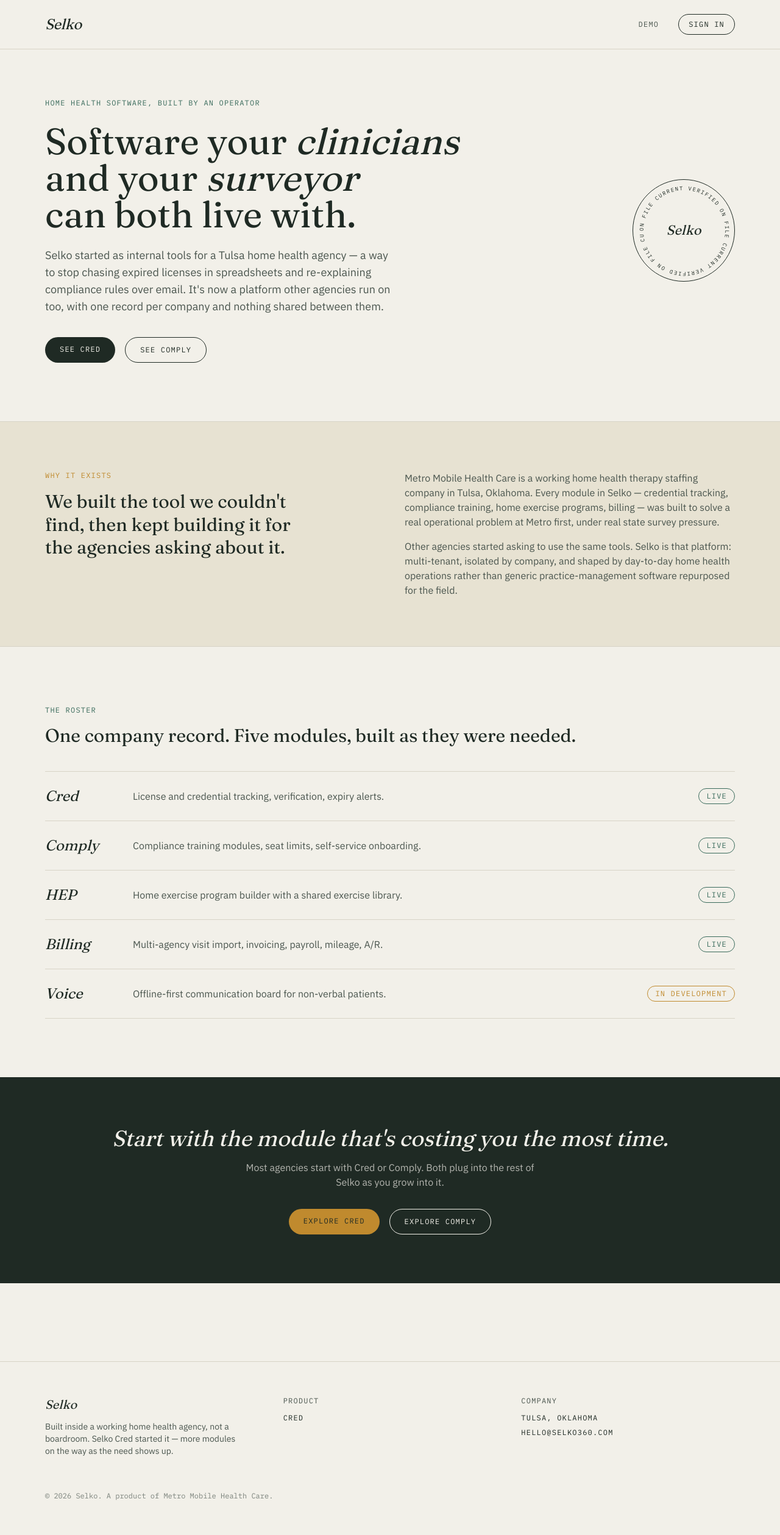
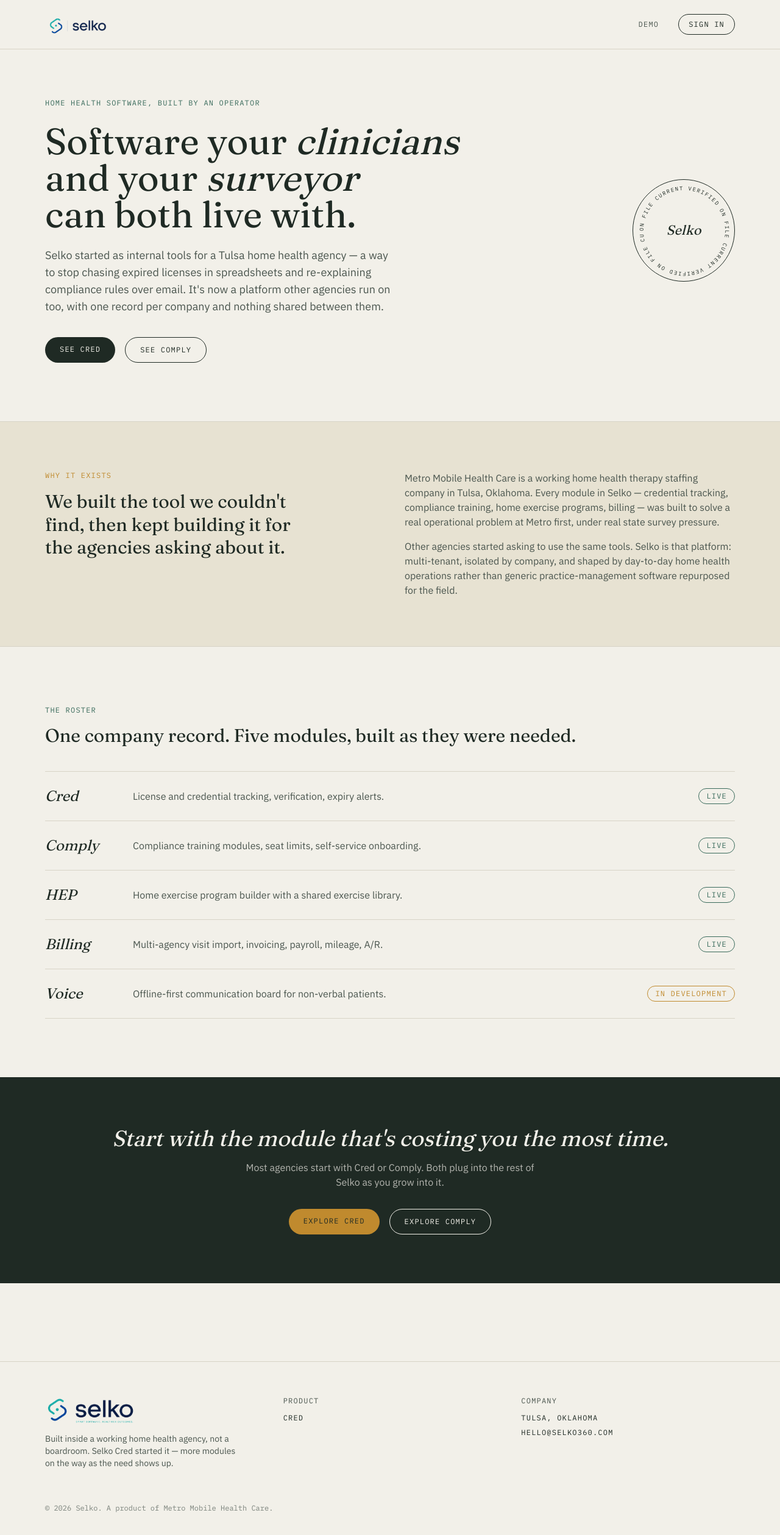
Before and after one commit to metromobilehc-beep/selko-site, a Next.js app: page / in a window 1280 px wide. Shown: the top 2518 px of the page at 61% size. Built offline with nearby package versions, Linux system fonts and the light colour scheme.

Commit message:
Add files via upload

```diff
--- a/components/Footer.js
+++ b/components/Footer.js
@@ -1,12 +1,19 @@
 import Link from 'next/link';
+import Image from 'next/image';
 
 export default function Footer() {
   return (
     <footer className="border-t border-line mt-32">
       <div className="max-w-content mx-auto px-6 py-14 grid gap-10 md:grid-cols-3">
         <div>
-          <p className="font-display italic text-xl">Selko</p>
-          <p className="mt-3 text-sm text-ink-soft max-w-xs">
+          <Image
+            src="/logo-primary.png"
+            alt="Selko — Smart software. Healthier outcomes."
+            width={818}
+            height={264}
+            className="h-12 w-auto mb-3"
+          />
+          <p className="text-sm text-ink-soft max-w-xs">
             Built inside a working home health agency, not a boardroom.
             Selko Cred started it — more modules on the way as the need
             shows up.
--- a/components/Nav.js
+++ b/components/Nav.js
@@ -1,4 +1,5 @@
 import Link from 'next/link';
+import Image from 'next/image';
 
 const links = [
   { href: '/demo', label: 'Demo' },
@@ -8,8 +9,15 @@
   return (
     <header className="border-b border-line">
       <div className="max-w-content mx-auto px-6 flex items-center justify-between h-20">
-        <Link href="/" className="font-display italic text-2xl tracking-tight">
-          Selko
+        <Link href="/" className="flex items-center">
+          <Image
+            src="/logo-nav.png"
+            alt="Selko"
+            width={557}
+            height={185}
+            className="h-9 w-auto"
+            priority
+          />
         </Link>
         <nav className="flex items-center gap-8">
           {links.map((l) => (
```
